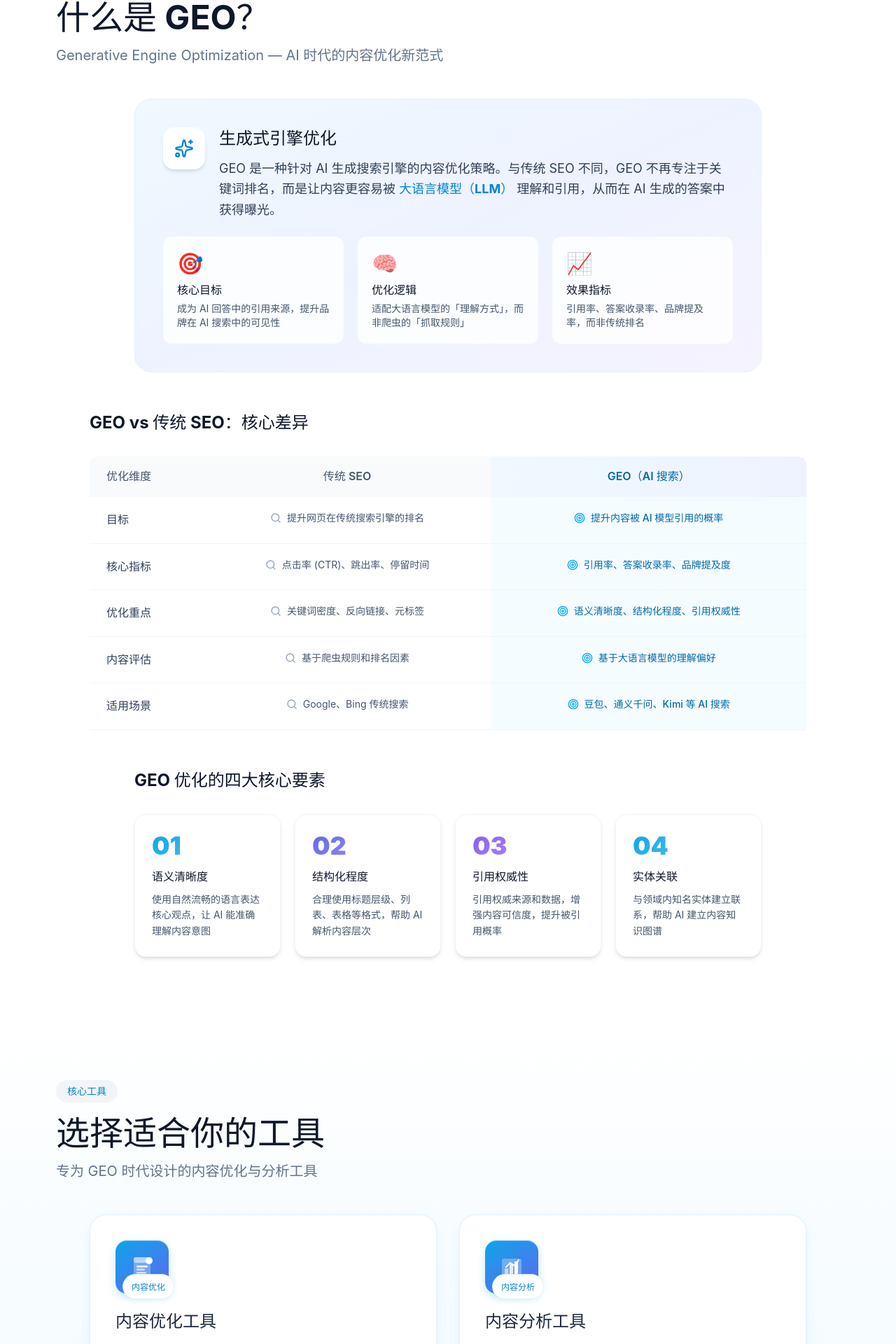
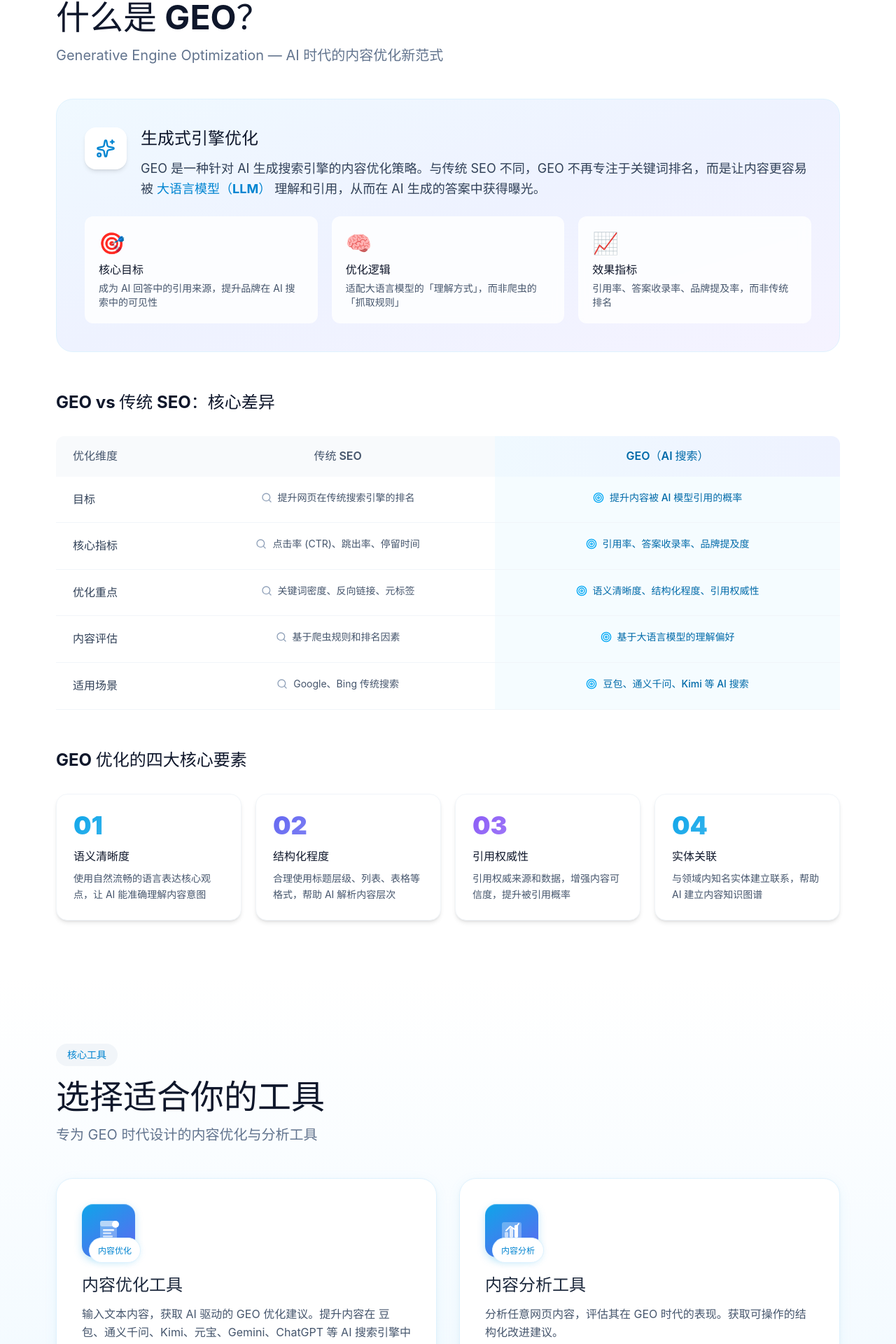
Before and after one commit to luanjian77-design/questech-geo-tools, a React (Vite) app: page / in a window 1280 px wide. Shown: the part 1060-2980 px from the top of the page at 70% size. Built offline with nearby package versions, Linux system fonts and the light colour scheme.

Commit message:
fix: standardize all section widths to max-w-6xl

```diff
--- a/src/pages/Home.jsx
+++ b/src/pages/Home.jsx
@@ -278,7 +278,7 @@ export default function Home() {
             subtitle="Generative Engine Optimization — AI 时代的内容优化新范式"
           />
 
-          <div className="max-w-4xl mx-auto mb-14">
+          <div className="mb-14">
             <div className="bg-gradient-to-br from-sky-50 via-indigo-50 to-violet-50 rounded-3xl p-10 border border-sky-100">
               <div className="flex items-start gap-5 mb-6">
                 <div className="p-4 rounded-2xl bg-white shadow-md flex-shrink-0">
@@ -312,7 +312,7 @@ export default function Home() {
             </div>
           </div>
 
-          <div className="max-w-5xl mx-auto">
+          <div>
             <h3 className="text-2xl font-bold text-slate-900 mb-8">
               GEO vs 传统 SEO：核心差异
             </h3>
@@ -348,7 +348,7 @@ export default function Home() {
             </div>
           </div>
 
-          <div className="max-w-4xl mx-auto mt-14">
+          <div className="mt-14">
             <h3 className="text-2xl font-bold text-slate-900 mb-8">GEO 优化的四大核心要素</h3>
             <div className="grid md:grid-cols-2 lg:grid-cols-4 gap-5">
               {[
@@ -379,7 +379,7 @@ export default function Home() {
             subtitle="专为 GEO 时代设计的内容优化与分析工具"
           />
 
-          <div className="grid md:grid-cols-2 gap-8 max-w-5xl mx-auto">
+          <div className="grid md:grid-cols-2 gap-8">
             {tools.map((tool, index) => (
               <div key={tool.id} className="animate-fade-in-up" style={{ animationDelay: `${index * 0.1}s` }}>
                 <ToolCard {...tool} />
@@ -422,7 +422,7 @@ export default function Home() {
             title="三步提升内容 GEO 表现"
           />
 
-          <div className="grid md:grid-cols-3 gap-8 max-w-4xl mx-auto">
+          <div className="grid md:grid-cols-3 gap-8">
             {[
               { step: '01', icon: <FileText className="w-8 h-8" />, title: '输入内容', desc: '粘贴你想要分析的文章内容，或输入任意网页 URL' },
               { step: '02', icon: <Brain className="w-8 h-8" />, title: 'AI 分析', desc: '我们的 AI 模型会从语义、结构、引用等多维度深度分析' },
@@ -505,7 +505,7 @@ export default function Home() {
 
       {/* ========== CTA SECTION ========== */}
       <section className="py-24" style={{ background: 'linear-gradient(180deg, #f0f9ff 0%, #e0f2fe 100%)' }}>
-        <div className="max-w-4xl mx-auto px-4 text-center">
+        <div className="max-w-6xl mx-auto px-4 text-center">
           <div className="mb-5">
             <span className="inline-block px-4 py-1.5 bg-slate-100 text-sky-600 rounded-full text-sm font-semibold">免费使用</span>
           </div>
```
